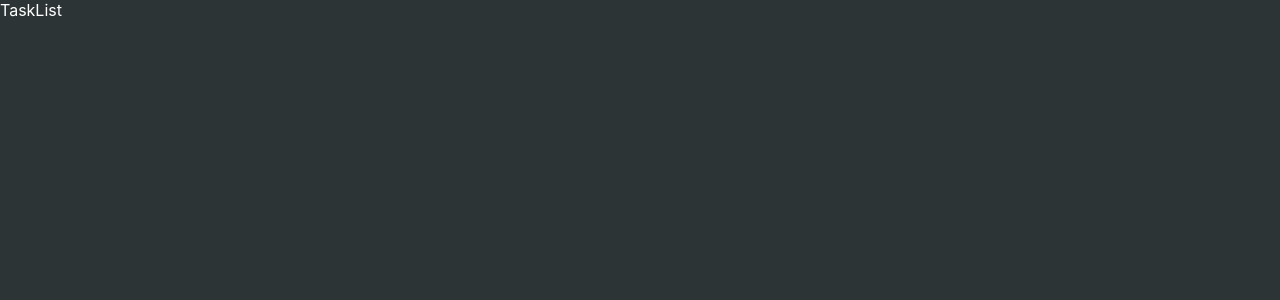
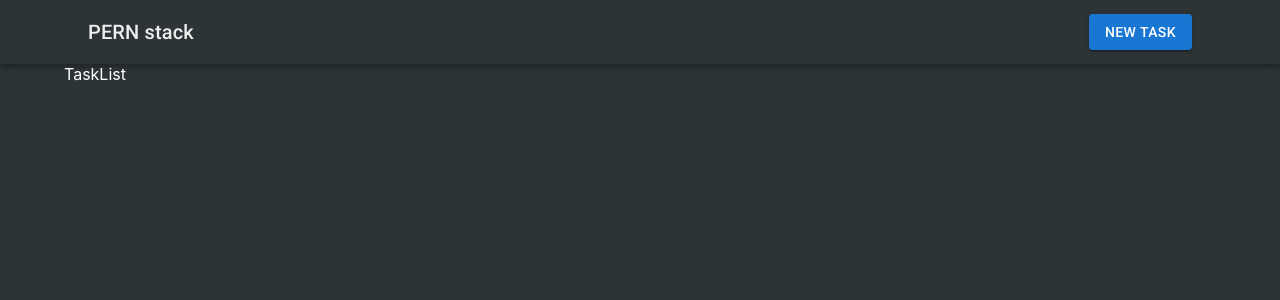
Before and after one commit to MarcosSilvaG/front-TodoList, a React (Create React App) app: page / in a window 1280 px wide. Shown: the top 300 px of the page. Built offline with nearby package versions, Linux system fonts and the light colour scheme.

Commit message:
Formatting the app.js code

```diff
--- a/src/App.js
+++ b/src/App.js
@@ -1,15 +1,20 @@
-import {BrowserRouter, Routes, Route} from "react-router-dom"
-import TaskForm from "./components/TaskForm"
-import TaskList from "./components/TaskList"
+import { BrowserRouter, Routes, Route } from "react-router-dom";
+import TaskForm from "./components/TaskForm";
+import TaskList from "./components/TaskList";
+import Navbar from "./components/Navbar";
+import { Container } from "@mui/material";
 
 export default function App() {
 	return (
 		<BrowserRouter>
+			<Navbar/>
+			<Container>
 				<Routes>
-        <Route path="/" element={<TaskList/>}/>
-        <Route path="/task/new" element={<TaskForm/>}/>
+					<Route path="/" element={<TaskList />} />
+					<Route path="/task/new" element={<TaskForm />} />
 					{/* the path to edit is missing  */}
 				</Routes>
+			</Container>
 		</BrowserRouter>
-  )
+	);
 }
```
Lines whose indentation alone changed are shown as unchanged.
